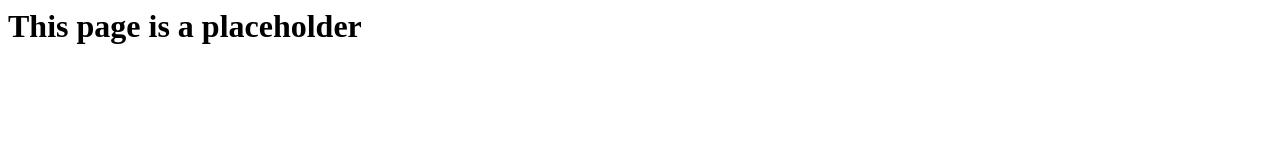
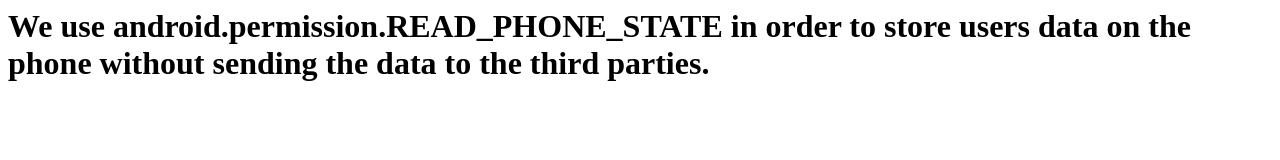
Before and after one commit to Drews4life/Drews4life.github.io, a plain HTML site: page index.html in a window 1280 px wide. Drawn offline with Linux system fonts and the light colour scheme.

Commit message:
data changes

```diff
--- a/index.html
+++ b/index.html
@@ -1 +1 @@
-<h1>This page is a placeholder</h1>
+<h1>We use android.permission.READ_PHONE_STATE in order to store users data on the phone without sending the data to the third parties.</h1>
```
